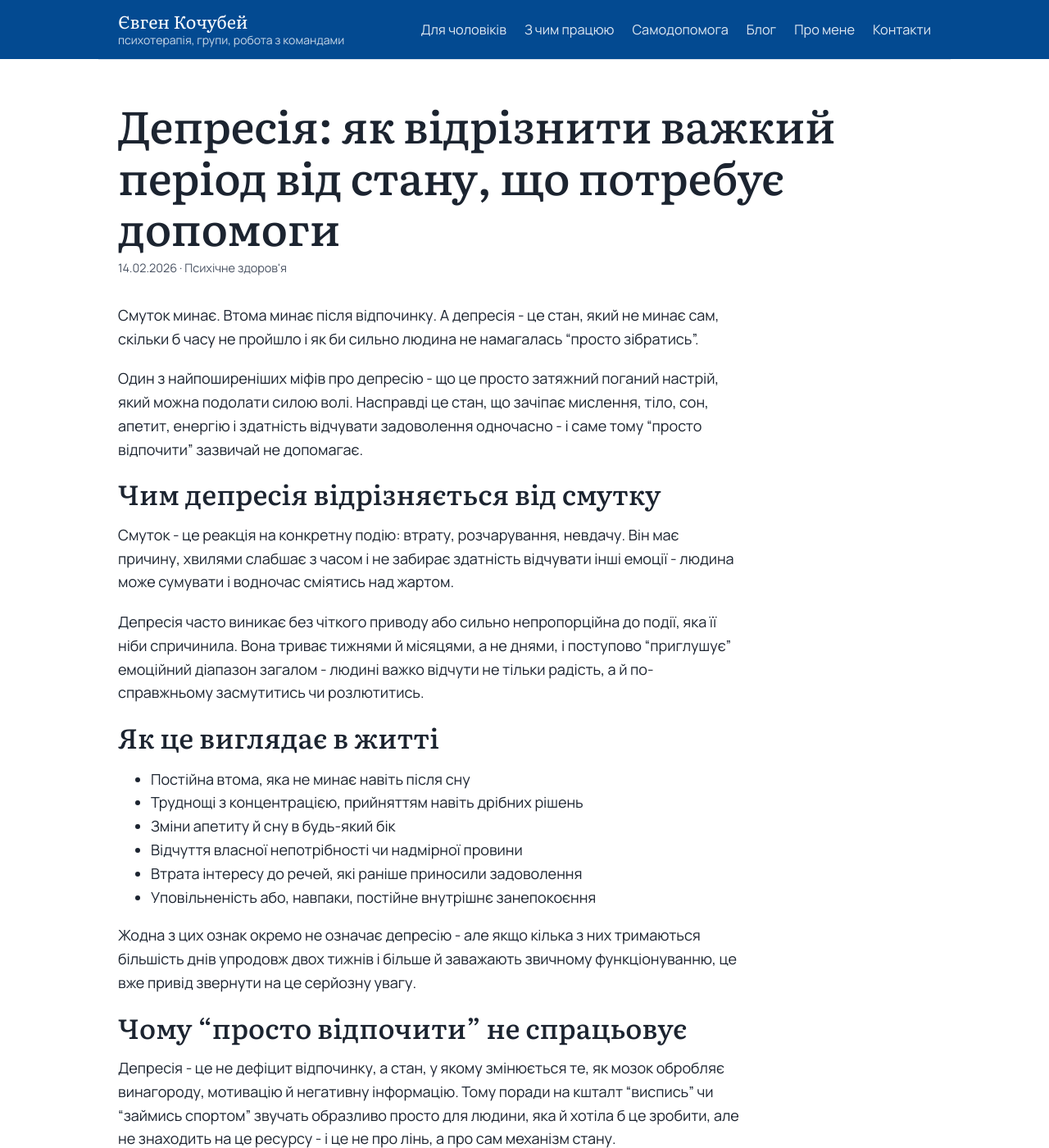
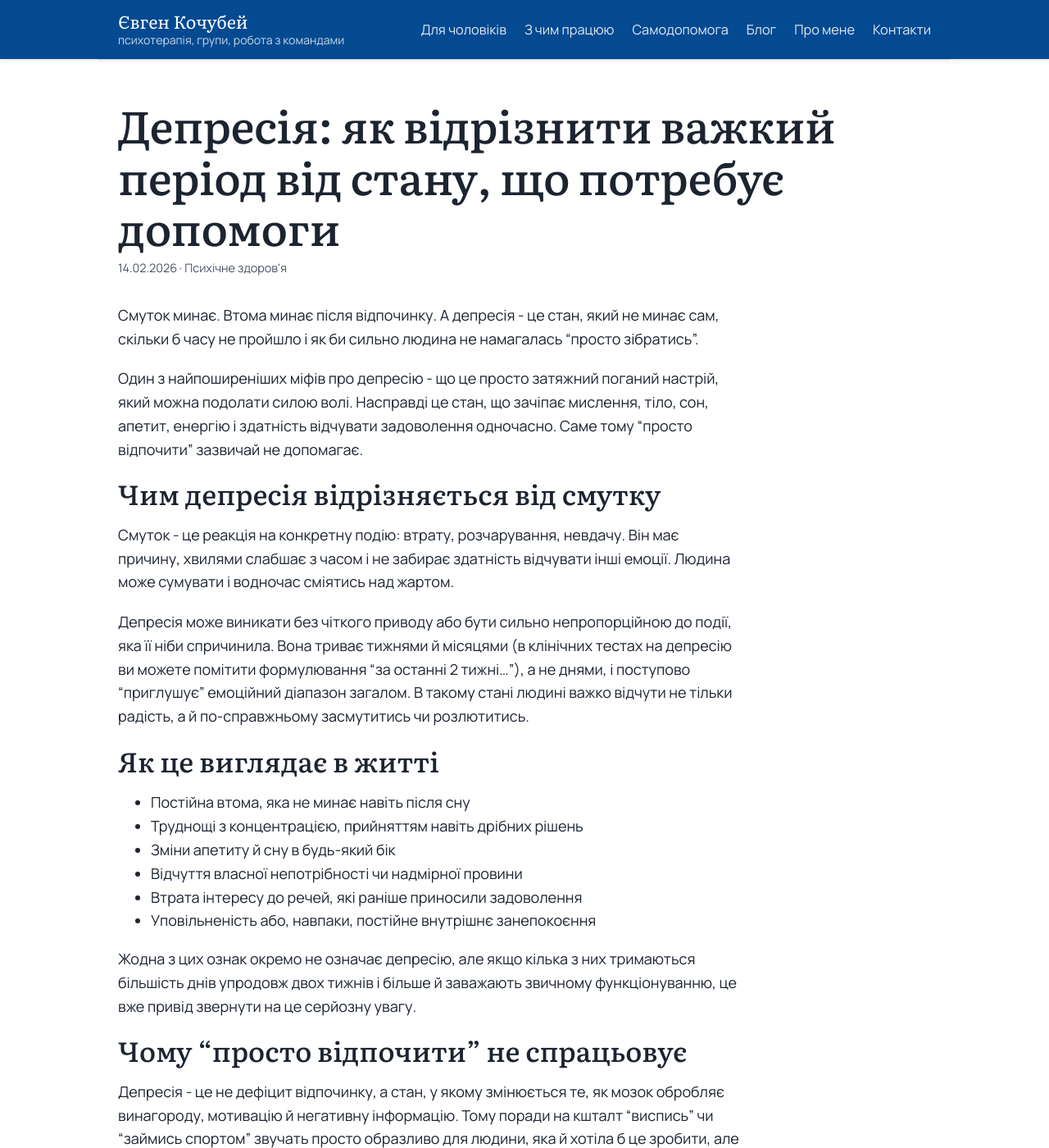
Before and after one commit to cobchik/yevhenkochubei-site, a Jekyll site: the page built from _posts/2026-02-14-depresiya.md, in a window 1280 px wide and 1400 px high. Shown: the whole window at 82% size. Built offline with Jekyll 4.4.1, drawn with Linux system fonts in a browser that asks for light colours; some of the changed text lies outside the part shown.

Commit message:
Blog sources fact-check fixes; sticky header
- correct DOIs (Papola bjp.2021.148, Gandhi psychres.2021.114379, Cuijpers amp0001250), Hill 2025
- anhedonia finding rewritten to match the meta-analysis; drop unsupported claims
- panic attack: mainstream definition first, gestalt view marked as such; Main & Solomon for disorganized type
- depression: "може виникати" instead of "часто виникає"; includes Yevhen's own edits to the post
- header stays at top on scroll; anchors offset below it

Co-Authored-By: Claude Opus 5.5 <noreply@anthropic.com>

```diff
--- a/_posts/2026-02-14-depresiya.md
+++ b/_posts/2026-02-14-depresiya.md
@@ -6,13 +6,13 @@ excerpt: "«Просто візьми себе в руки» - і чому це
 
 Смуток минає. Втома минає після відпочинку. А депресія - це стан, який не минає сам, скільки б часу не пройшло і як би сильно людина не намагалась "просто зібратись".
 
-Один з найпоширеніших міфів про депресію - що це просто затяжний поганий настрій, який можна подолати силою волі. Насправді це стан, що зачіпає мислення, тіло, сон, апетит, енергію і здатність відчувати задоволення одночасно - і саме тому "просто відпочити" зазвичай не допомагає.
+Один з найпоширеніших міфів про депресію - що це просто затяжний поганий настрій, який можна подолати силою волі. Насправді це стан, що зачіпає мислення, тіло, сон, апетит, енергію і здатність відчувати задоволення одночасно. Саме тому "просто відпочити" зазвичай не допомагає.
 
 ## Чим депресія відрізняється від смутку
 
-Смуток - це реакція на конкретну подію: втрату, розчарування, невдачу. Він має причину, хвилями слабшає з часом і не забирає здатність відчувати інші емоції - людина може сумувати і водночас сміятись над жартом.
+Смуток - це реакція на конкретну подію: втрату, розчарування, невдачу. Він має причину, хвилями слабшає з часом і не забирає здатність відчувати інші емоції. Людина може сумувати і водночас сміятись над жартом.
 
-Депресія часто виникає без чіткого приводу або сильно непропорційна до події, яка її ніби спричинила. Вона триває тижнями й місяцями, а не днями, і поступово "приглушує" емоційний діапазон загалом - людині важко відчути не тільки радість, а й по-справжньому засмутитись чи розлютитись.
+Депресія може виникати без чіткого приводу або бути сильно непропорційною до події, яка її ніби спричинила. Вона триває тижнями й місяцями (в клінічних тестах на депресію ви можете помітити формулювання "за останні 2 тижні..."), а не днями, і поступово "приглушує" емоційний діапазон загалом. В такому стані людині важко відчути не тільки радість, а й по-справжньому засмутитись чи розлютитись.
 
 ## Як це виглядає в житті
 
@@ -23,22 +23,22 @@ excerpt: "«Просто візьми себе в руки» - і чому це
 - Втрата інтересу до речей, які раніше приносили задоволення
 - Уповільненість або, навпаки, постійне внутрішнє занепокоєння
 
-Жодна з цих ознак окремо не означає депресію - але якщо кілька з них тримаються більшість днів упродовж двох тижнів і більше й заважають звичному функціонуванню, це вже привід звернути на це серйозну увагу.
+Жодна з цих ознак окремо не означає депресію, але якщо кілька з них тримаються більшість днів упродовж двох тижнів і більше й заважають звичному функціонуванню, це вже привід звернути на це серйозну увагу.
 
 ## Чому "просто відпочити" не спрацьовує
 
-Депресія - це не дефіцит відпочинку, а стан, у якому змінюється те, як мозок обробляє винагороду, мотивацію й негативну інформацію. Тому поради на кшталт "виспись" чи "займись спортом" звучать образливо просто для людини, яка й хотіла б це зробити, але не знаходить на це ресурсу - і це не про лінь, а про сам механізм стану.
+Депресія - це не дефіцит відпочинку, а стан, у якому змінюється те, як мозок обробляє винагороду, мотивацію й негативну інформацію. Тому поради на кшталт "виспись" чи "займись спортом" звучать просто образливо для людини, яка й хотіла б це зробити, але не знаходить на це ресурсу. Ви не лінуєтесь, ви не безвідповідальний чи слабкий, ви не уникаєте чогось неприємного. Так працює ваш мозок.
 
-Найкраще підтверджене рішення - не одна порада, а комплексний підхід: психотерапія, за потреби у поєднанні з медикаментозною підтримкою, і поступове, підтримане ззовні повернення до активності, а не вимога впоратись самотужки.
+Найкраще підтверджене рішення - не одна порада, а комплексний підхід: психотерапія, за потреби у поєднанні з медикаментозною підтримкою (лише на основі розмови з лікарем), і поступове, підтримане ззовні повернення до активності, а не вимога впоратись самотужки.
 
 <div class="tally-block">
   <p><strong>Хочете зорієнтуватись у своєму стані?</strong></p>
-  <p>Короткий науково обґрунтований скринінговий тест (PHQ-9) - не діагноз, а орієнтир для розмови з фахівцем.</p>
+  <p>Короткий науково обґрунтований скринінговий тест (PHQ-9).</p>
   <a class="btn-outline" href="{{ '/samodopomoga/test-depresiya/' | relative_url }}">Пройти тест →</a>
 </div>
 
 ## Джерела
 
-Сучасне психотерапевтичне розуміння депресії багато в чому спирається на когнітивну теорію американського психіатра Аарона Бека (1967), який показав звʼязок депресії з викривленими патернами мислення - і на основі цього розробив когнітивно-поведінкову терапію, і сьогодні одну з найбільш досліджених форм лікування депресії. Стандартний скринінговий інструмент PHQ-9, який використовується і в тесті вище, розробили К. Кронке, Р. Спітцер і Дж. Вільямс (2001).
+Сучасне психотерапевтичне розуміння депресії багато в чому спирається на когнітивну теорію американського психіатра Аарона Бека (1967), який показав звʼязок депресії з викривленими патернами мислення - і на основі цього розробив когнітивно-поведінкову терапію. Стандартний скринінговий інструмент PHQ-9, який використовується і в тесті вище, розробили К. Кронке, Р. Спітцер і Дж. Вільямс (2001).
 
-Сучасний погляд: великий історико-метааналітичний огляд 2023 року, що охопив пʼять десятиліть досліджень психологічного лікування депресії, підтвердив стійку ефективність психотерапії, при цьому вказавши на потребу індивідуалізованого підбору підходу (Cuijpers P., Harrer M., Miguel C., Ciharova M., Karyotaki E., 2023, "Five Decades of Research on Psychological Treatments of Depression: A Historical and Meta-Analytic Overview", *American Psychologist*. <a href="https://doi.org/10.1037/amp0001174" target="_blank" rel="noopener">doi.org/10.1037/amp0001174</a>).
+Сучасний погляд: великий історико-метааналітичний огляд 2023 року, що охопив пʼять десятиліть досліджень психологічного лікування депресії, підтвердив стійку ефективність психотерапії, при цьому вказавши на потребу індивідуалізованого підбору підходу (Cuijpers P., Harrer M., Miguel C., Ciharova M., Karyotaki E., 2023, "Five Decades of Research on Psychological Treatments of Depression: A Historical and Meta-Analytic Overview", *American Psychologist*. <a href="https://doi.org/10.1037/amp0001250" target="_blank" rel="noopener">doi.org/10.1037/amp0001250</a>).
--- a/assets/css/style.css
+++ b/assets/css/style.css
@@ -30,7 +30,8 @@
 * { box-sizing: border-box; }
 
 html {
-  scroll-padding-top: env(safe-area-inset-top, 0px);
+  /* щоб при переході за якорем (#pytannia тощо) заголовок не ховався під шапку */
+  scroll-padding-top: 96px;
 }
 
 body {
@@ -68,7 +69,13 @@ a:hover { color: var(--pine-deep); }
 }
 
 /* --- Шапка: синя смуга на всю ширину, як на старому сайті --- */
-.site-header-band { background: var(--pine); }
+.site-header-band {
+  background: var(--pine);
+  position: sticky;   /* шапка закріплена вгорі при прокручуванні */
+  top: 0;
+  z-index: 50;
+  box-shadow: 0 1px 6px rgba(0, 0, 0, 0.12);
+}
 
 .site-header {
   display: flex;
```
Also changed, not shown: _posts/2026-02-05-panichna-ataka.md (+3 -3 lines), _posts/2026-02-10-tip-pryvyazanosti.md (+2 -2 lines), _posts/2026-02-12-apatiya-angedoniya.md (+1 -1 lines).
